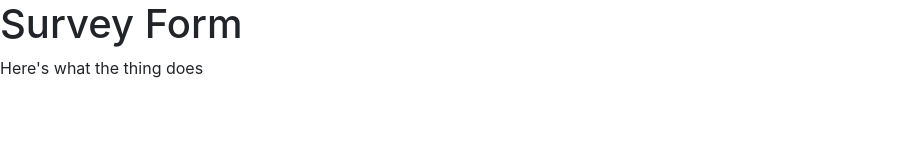
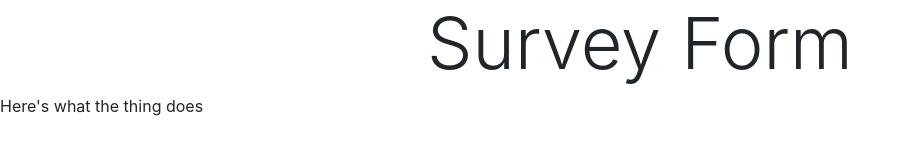
Before and after one commit to MillerNerd/FCC-Survey-Form, a plain HTML site: page index.html in a window 1280 px wide. Shown: the whole page, without its empty margins (0-909 px from the left). Drawn offline with nearby package versions, Linux system fonts and the light colour scheme.

Commit message:
title formatting

```diff
--- a/index.html
+++ b/index.html
@@ -8,7 +8,9 @@
 	</head>
 
 	<body>
-		<h1 id="title">Survey Form</h1>
+		<div class="row justify-content-center" id="header">
+			<h1 id="title" class="display-3 text-center">Survey Form</h1>
+		</div>
 		<p id="desctiption">Here's what the thing does</p>
 
 		<!-- JQuery for Bootstrap -->
```
